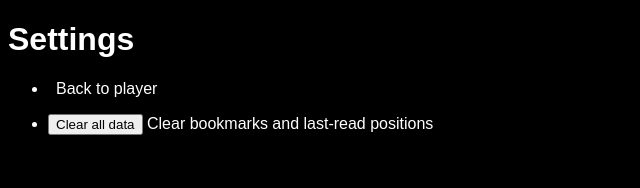
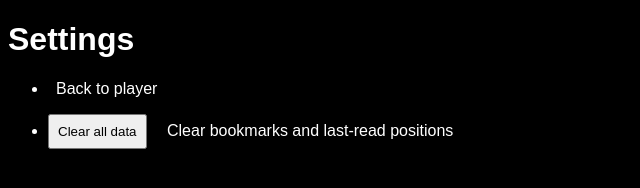
Before and after one commit to marisademeglio/worlds-best-audiobook, a plain HTML site: page web/player/settings.html in a window 1280 px wide. Shown: the whole page, without its empty margins (0-640 px from the left). Drawn offline with nearby package versions, Linux system fonts and the light colour scheme.

Commit message:
Minor tweaks

```diff
--- a/web/library/index.js
+++ b/web/library/index.js
@@ -42,10 +42,6 @@ async function populateTitles() {
                 </a>
             `;
             titleListElm.appendChild(titleListItem);
-            // titleListElm.addEventListener("click", (e) => {
-            //     e.preventDefault();
-            //     open(titleData.url);
-            // });
         });
     });
 }
--- a/web/player/iframe.js
+++ b/web/player/iframe.js
@@ -13,18 +13,15 @@ async function initIframe(url, parentId) {
                     iframeStyle.setAttribute('href', new URL('css/pub-default.css', document.location.href));
                     let iframeHead = iframe.contentDocument.querySelector('head');
                     iframeHead.appendChild(iframeStyle);
-                    //loadedFn(iframe.contentDocument);
                     resolve(iframe.contentDocument);
                 }
                 else {
                     console.log("Document has default style, not modifying it");
-                    //loadedFn(iframe.contentDocument);
                     resolve(iframe.contentDocument);
                 }
             }
             else {
                 console.log("can't access iframe content doc");
-                //loadedFn(null);
                 resolve(null);
             }
         };
--- a/web/player/settings.html
+++ b/web/player/settings.html
@@ -6,6 +6,10 @@
         <style>
             body {
                 grid-template-columns: 100% !important;
+            }
+            button {
+                padding: 0.5rem;
+                margin-right: 1rem;
             }
         </style>
         <script src="../common/localdata.js" type="module"></script>
```
